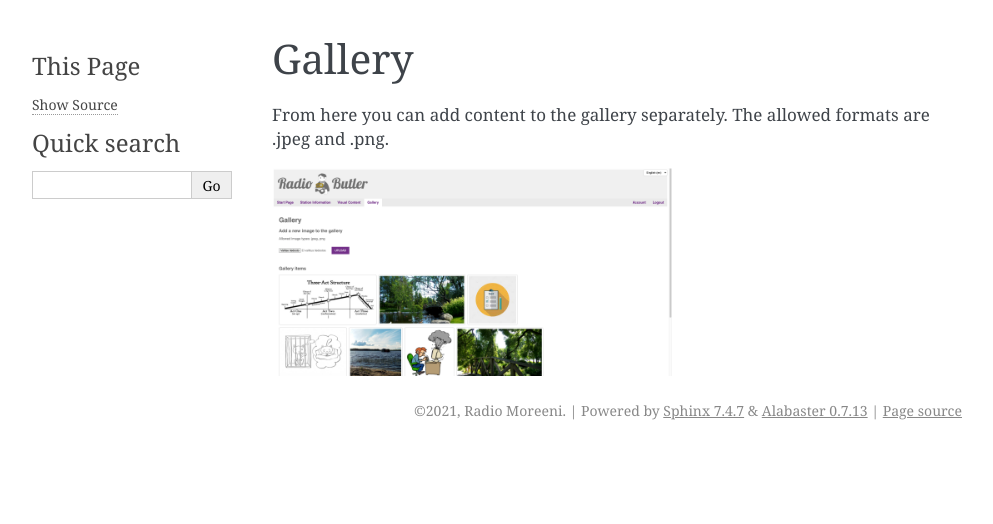
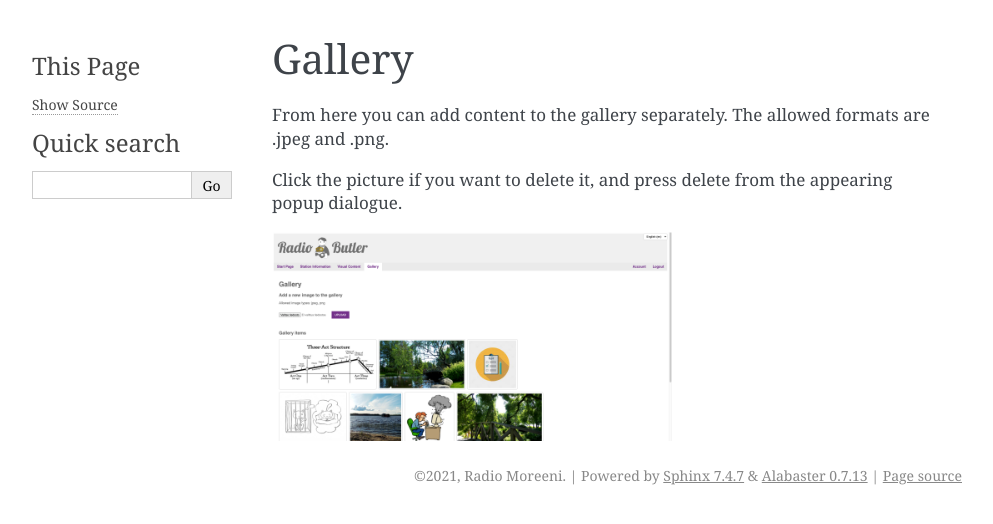
Before and after one commit to Lartza/radiobutler, a Sphinx documentation site: the page built from docs/source/user/gallery.rst, in a window 1280 px wide. Shown: the top 524 px of the page, without its empty margins (148-1141 px from the left). Built offline with Sphinx 7.4.7, drawn with Linux system fonts in a browser that asks for light colours.

Commit message:
User guide updated

```diff
--- a/docs/source/user/gallery.rst
+++ b/docs/source/user/gallery.rst
@@ -4,6 +4,9 @@ Gallery
 
 From here you can add content to the gallery separately. The allowed formats are .jpeg and .png.
 
+Click the picture if you want to delete it, and press delete from the appearing popup dialogue.
+
+
 .. image:: images/EnGallery.png
   :width: 400
   :alt: Station info
--- a/docs/source/user/station_information.rst
+++ b/docs/source/user/station_information.rst
@@ -22,7 +22,7 @@ To get started, you need to input the informative content of your station to Rad
 
 #. **Logo**
 
-   Place the station logo. The logo is shown to viewers during a broadcast. Please notice that the ideal size of the logo is 600x600px. The logo is scaled to appropriate size, but to avoid any quality problems please stick to ideal size.
+   Place the station logo. The logo is shown to viewers during a broadcast. **Please notice that the ideal size of the logo is 600x600px.** The logo is scaled to appropriate size, but to avoid any quality problems please stick to ideal size.
 
    Type short name and medium name separately. The character limit for the short name is 8 characters, and for the medium name 16 characters.
 
--- a/docs/source/user/visual_content.rst
+++ b/docs/source/user/visual_content.rst
@@ -16,7 +16,7 @@ When you have saved the station info, you are ready to send visual content to yo
 
 #. **Set link and timing for the content**
 
-   Now set the link you want to associate with the visual content and then set the timing for the content to be shown. If you don’t set specific time, the content is shown immediately.
+   Now set the link you want to associate with the visual content and then set the timing for the content to be shown. **If you don’t set specific time, the content is shown immediately.**
 
 **Text**
 
```
